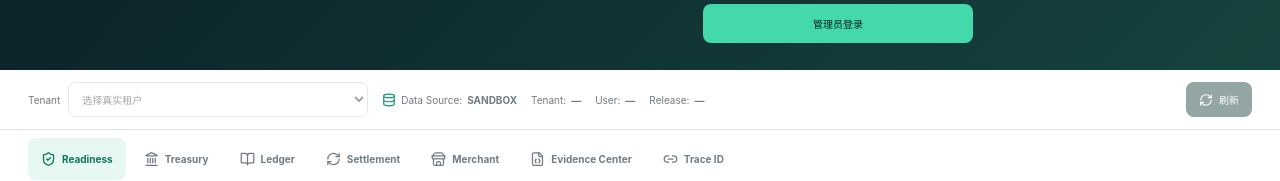
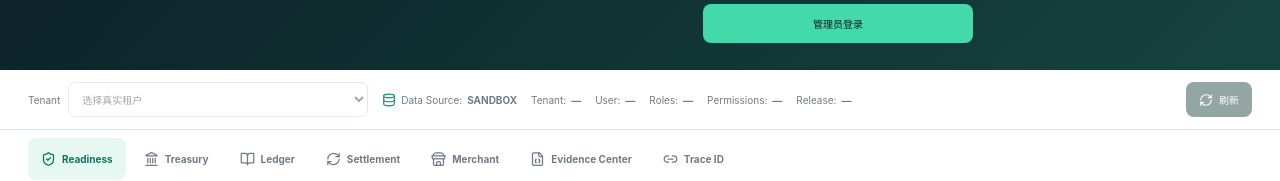
Before and after one commit to xw564477242-cmyk/fastlik-Admin, a React (Vite) app: page / in a window 1280 px wide. Shown: the part 221-402 px from the top of the page. Built offline with nearby package versions, Linux system fonts and the light colour scheme.

Commit message:
fix(admin): expose session roles and permissions

```diff
--- a/src/ProductionConsole.tsx
+++ b/src/ProductionConsole.tsx
@@ -79,7 +79,7 @@ export default function ProductionConsole(){
    <form onSubmit={connect}><label>API Base<input value={base} onChange={event=>setBase(event.target.value)} spellCheck={false}/></label><label>Tenant ID / Slug<input value={tenantInput} onChange={event=>setTenantInput(event.target.value)} autoComplete="organization"/></label><label>管理员邮箱<input type="email" value={emailInput} onChange={event=>setEmailInput(event.target.value)} autoComplete="username"/></label><label>密码<div><KeyRound/><input type="password" value={passwordInput} onChange={event=>setPasswordInput(event.target.value)} autoComplete="current-password" placeholder="登录后立即清空；不会写入浏览器存储"/></div></label><button disabled={busy==='connect'||source==='UAT'}>{busy==='connect'?'登录中…':'管理员登录'}</button>{sessionToken&&<button type="button" className="secondary" onClick={()=>void disconnect()}><Unplug/>退出</button>}</form>
   </section>
   {(notice||error)&&<div className={`prod-message ${error?'error':''}`}>{error||notice}</div>}
-  <div className="prod-context"><label>Tenant<select value={tenantId} disabled={!sessionToken} onChange={event=>{setTenantId(event.target.value);void load(event.target.value)}}><option value="">选择真实租户</option>{tenants.map(row=><option key={row.id} value={row.id}>{row.brandName} · {row.id}</option>)}</select></label><span><Database/>Data Source: <b>{source}</b></span><span>Tenant: <b>{selectedTenant?.brandName||'—'}</b></span><span>User: <b>{identity?.email||'—'}</b></span><span>Release: <b>{snapshot?.health.release||'—'}</b></span><button disabled={!sessionToken||!!busy} onClick={()=>void load()}><RefreshCw/>刷新</button></div>
+  <div className="prod-context"><label>Tenant<select value={tenantId} disabled={!sessionToken} onChange={event=>{setTenantId(event.target.value);void load(event.target.value)}}><option value="">选择真实租户</option>{tenants.map(row=><option key={row.id} value={row.id}>{row.brandName} · {row.id}</option>)}</select></label><span><Database/>Data Source: <b>{source}</b></span><span>Tenant: <b>{selectedTenant?.brandName||'—'}</b></span><span>User: <b>{identity?.email||'—'}</b></span><span>Roles: <b>{identity?.roles.join(', ')||'—'}</b></span><span>Permissions: <b>{identity?.permissions.join(', ')||'—'}</b></span><span>Release: <b>{snapshot?.health.release||'—'}</b></span><button disabled={!sessionToken||!!busy} onClick={()=>void load()}><RefreshCw/>刷新</button></div>
   <nav className="prod-tabs">{tabs.map(({id,label,icon:Icon})=><button key={id} className={active===id?'active':''} onClick={()=>setActive(id)}><Icon/>{label}</button>)}</nav>
   <main className="prod-main">
    <section className="data-heading"><div><span>Data Source: {source}</span><h2>{tabs.find(row=>row.id===active)?.label} Dashboard</h2><p>{snapshot?`Last loaded ${new Date(snapshot.loadedAt).toLocaleString()}`:'请先连接并选择真实租户。'}</p></div>{snapshot&&<strong className={gate==='PASS'?'pass':'open'}>Release Gate: {gate}</strong>}</section>
```
Also changed, not shown: 2 other files (tests, documents, lock files or other folders).
